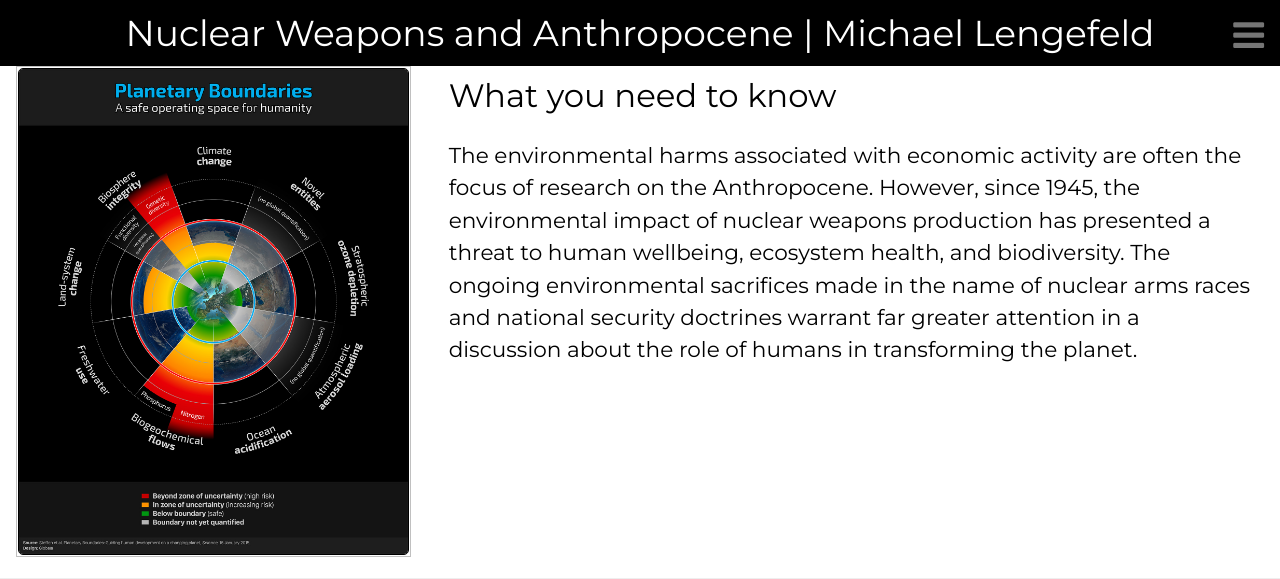
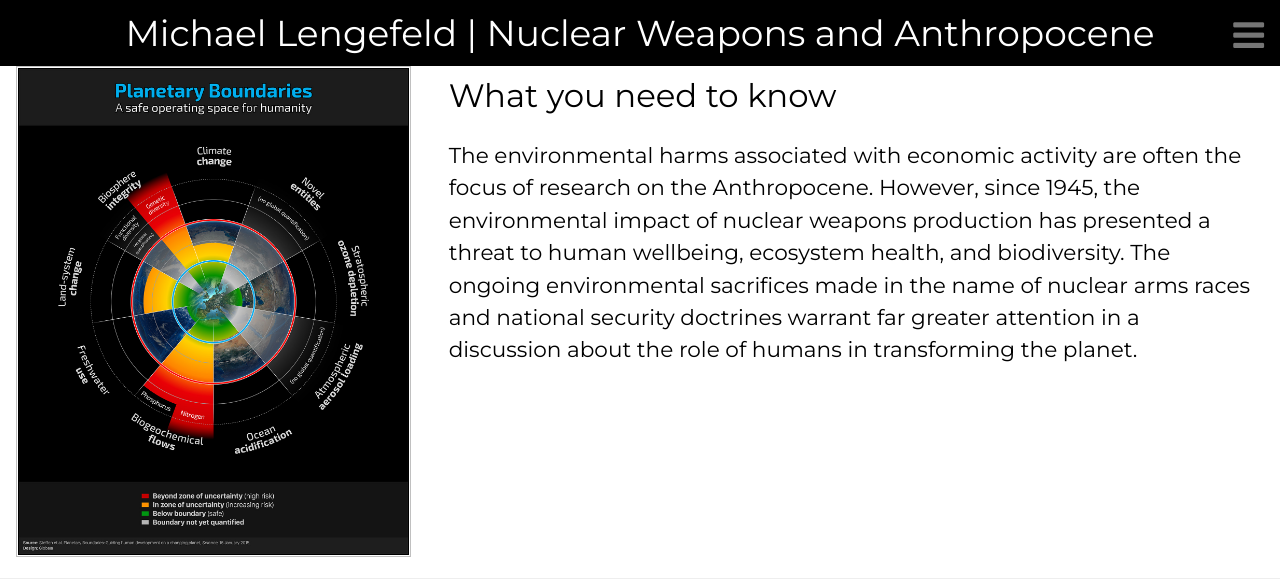
Before and after one commit to resilience1/resilience1.github.io, a Jekyll site: the page built from research/nuclear_production.html, in a window 1280 px wide, cut to the strip 0-579 px from the top of the page. Built offline with Jekyll 4.4.1, drawn with Linux system fonts in a browser that asks for light colours; nearby versions of some CDN libraries.

Commit message:
Update nuclear_production.html

```diff
--- a/research/nuclear_production.html
+++ b/research/nuclear_production.html
@@ -2,182 +2,8 @@
 layout: research
 title: Nuclear Weapons and Anthropocene | Michael Lengefeld
 ---
-<style>
-	div.transbox {margin: 40px;
-  	background-color: #ffffff;
-  	border: 2px solid black;
-  	opacity: 0.7;
-	padding: 30px 0;
-	text-align: center;}
-
-	div.transbox p {
-  	margin: 5%;
-  	font-weight: bold;
-  	color: #000000;}
-
-	div.item {
-    	vertical-align: top;
-    	display: inline-block;
-    	text-align: center;
-    	width: 120px;
-	}
-
-	figure {
-   	border: thin #c0c0c0 solid;
-    	display: flex;
-    	flex-flow: column;
-    	padding: 1px;
-    	max-width: 100%;
-    	max-height: 100%;
-    	margin: auto;
-	}
-
-	div.background {
-	margin: 5px;
-	}
-
-	figcaption {
-    	background-color: #222;
-    	color: #fff;
-    	font: bold sans-serif;
-	font-size: 1em;
-    	padding: 3px;
-    	text-align: center;
-	}
-
-	img.displayed {
-   	display: block;
-    	margin-left: auto;
-    	margin-right: auto;
-	}
-
-	h1{
-    	font-size: 1.8em;
-	font-style: bold;
-    	margin: 3px;
-    	padding: 3px;
-	}
-
-	h2 {
-    	font-size: 1.2em;
-	font-style: bold;
-    	margin: 3px;
-    	padding: 3px;
-	}
-
-	p {font-size: 2vw;
-		margin: 3px;
-    	padding: 3px;
-	}
-	h3 {
-		font-size:1.2em;
-	text-align:center;
-	color: #fff;
-	}
-
-	#myImg {
- 	border-radius: 5px;
- 	cursor: pointer;
- 	transition: 0.3s;
-	}
-
-	#myImg:hover {opacity: 0.7;}
-
-/* The Modal (background) */
-.modal {
-  display: none; /* Hidden by default */
-  position: fixed; /* Stay in place */
-  z-index: 1; /* Sit on top */
-  padding-top: 100px; /* Location of the box */
-  left: 0;
-  top: 0;
-  width: 100%; /* Full width */
-  height: 100%; /* Full height */
-  overflow: auto; /* Enable scroll if needed */
-  background-color: rgb(0,0,0); /* Fallback color */
-  background-color: rgba(0,0,0,0.9); /* Black w/ opacity */
-}
-
-/* Modal Content (image) */
-.modal-content {
-  margin: auto;
-  display: block;
-  width: 80%;
-  max-width: 700px;
-}
-
-/* Caption of Modal Image */
-#caption {
-  margin: auto;
-  display: block;
-  width: 80%;
-  max-width: 700px;
-  text-align: center;
-  color: #ccc;
-  padding: 10px 0;
-  height: 150px;
-}
-
-/* Add Animation */
-.modal-content, #caption {
-  -webkit-animation-name: zoom;
-  -webkit-animation-duration: 0.6s;
-  animation-name: zoom;
-  animation-duration: 0.6s;
-}
-
-@-webkit-keyframes zoom {
-  from {-webkit-transform:scale(0)}
-  to {-webkit-transform:scale(1)}
-}
-
-@keyframes zoom {
-  from {transform:scale(0)}
-  to {transform:scale(1)}
-}
-
-/* The Close Button */
-.close {
-  position: absolute;
-  top: 15px;
-  right: 35px;
-  color: #f1f1f1;
-  font-size: 40px;
-  font-weight: bold;
-  transition: 0.3s;
-}
-
-.close:hover,
-.close:focus {
-  color: #bbb;
-  text-decoration: none;
-  cursor: pointer;
-}
-
-/* 100% Image Width on Smaller Screens */
-@media only screen and (max-width: 700px){
-  .modal-content {
-    width: 100%;
-  }
-
-	@media screen and (min-width: 601px) {
-  	div.example {
-    	font-size: 1.2em;
-  	}
-	}
-
-	/* If the screen size is 600px wide or less, set the font-size of <div> to 30px */
-	@media screen and (max-width: 600px) {
-  	div.example {
-    	font-size: 3vw;
-  }
-}
-}
-</style>
-</head>
-
 	<header class="w3-container w3-center w3-black" id="home">
-    	<h1 class="w3-xxlarge"><span class="w3-hide-small">Nuclear Weapons and Anthropocene | </span>Michael Lengefeld</h1>
+    	<h1 class="w3-xxlarge"><span class="w3-hide-small">Michael Lengefeld | </span>Nuclear Weapons and Anthropocene</h1>
 	</header>
 <body>
 
```
